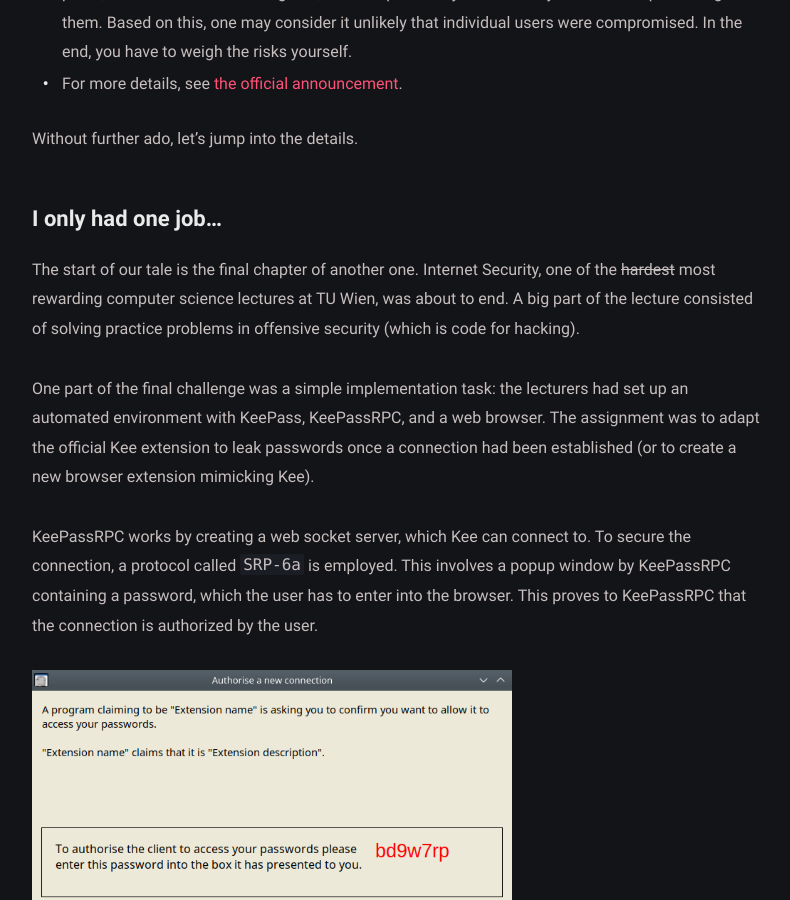
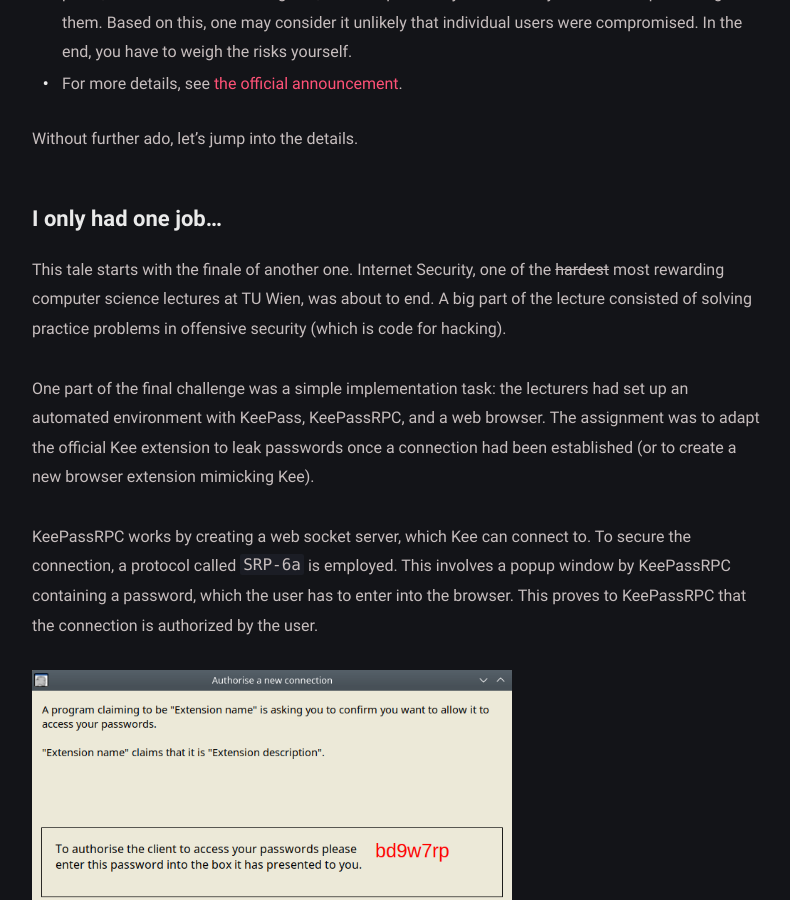
Before and after one commit to pdanzinger/blog, a Jekyll site: the page built from _posts/exploiting-keepassrpc/2020-08-01-exploiting-keepassrpc.md, in a window 1280 px wide and 900 px high, scrolled down 968 px. Shown: the whole window, without its empty margins (242-1032 px from the left). Built offline with Jekyll 4.4.1, drawn with Linux system fonts in a browser that asks for light colours.

Commit message:
epic storytelling

```diff
--- a/_posts/exploiting-keepassrpc/2020-08-01-exploiting-keepassrpc.md
+++ b/_posts/exploiting-keepassrpc/2020-08-01-exploiting-keepassrpc.md
@@ -22,7 +22,7 @@
 
 ## I only had one job...
 
-The start of our tale is the final chapter of another one. Internet Security, one of the ~~hardest~~ most rewarding computer science lectures at TU Wien, was about to end. A big part of the lecture consisted of solving practice problems in offensive security (which is code for hacking).
+This tale starts with the finale of another one. Internet Security, one of the ~~hardest~~ most rewarding computer science lectures at TU Wien, was about to end. A big part of the lecture consisted of solving practice problems in offensive security (which is code for hacking).
 
 One part of the final challenge was a simple implementation task: the lecturers had set up an automated environment with KeePass, KeePassRPC, and a web browser. The assignment was to adapt the official Kee extension to leak passwords once a connection had been established (or to create a new browser extension mimicking Kee).
 
```
